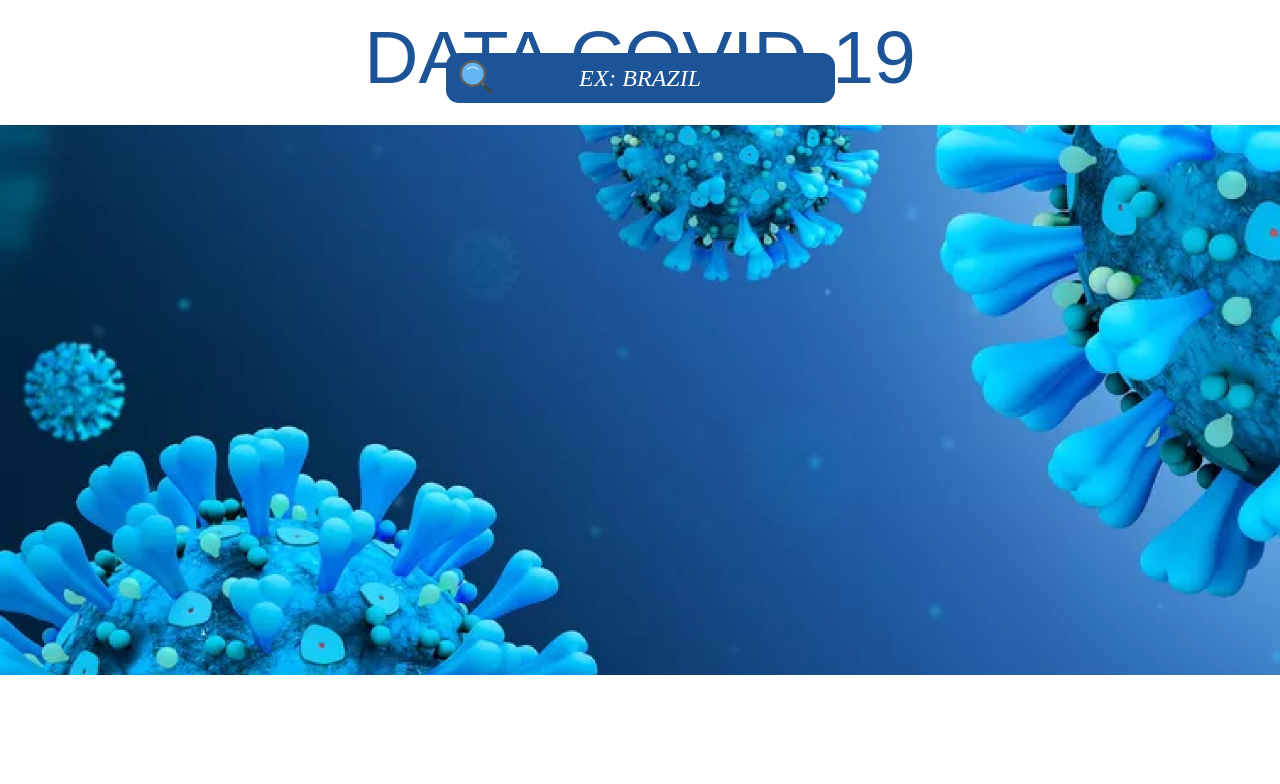
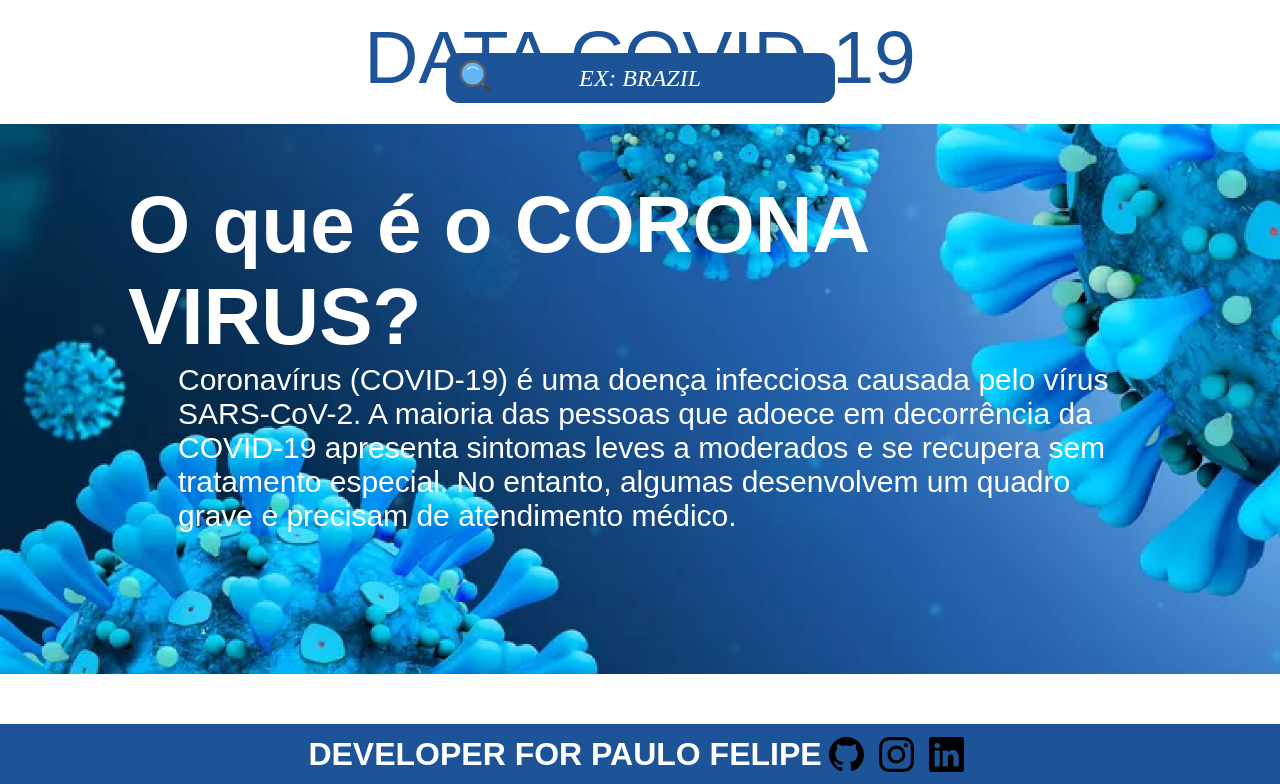
Before and after one commit to PFelipe15/coronanews, a React (Create React App) app: page / in a window 1280 px wide. Shown: the part 214-998 px from the top of the page. Before the commit the page ends 889 px from the top, so only its background shows below. Built offline with nearby package versions, Linux system fonts and the light colour scheme; a web font is replaced by a local one.

Commit message:
evoluindo home, icones de redes sociais

```diff
--- a/package.json
+++ b/package.json
@@ -7,6 +7,7 @@
     "@testing-library/react": "^13.4.0",
     "@testing-library/user-event": "^13.5.0",
     "axios": "^1.2.0",
+    "dotenv": "^16.0.3",
     "react": "^18.2.0",
     "react-dom": "^18.2.0",
     "react-icons": "^4.7.1",
--- a/src/pages/home/home.css
+++ b/src/pages/home/home.css
@@ -126,11 +126,9 @@ header {
 }
 
 main {
-  position: absolute;
+  position: relative;
   width: 100%;
   height: 550px;
-  left: 0px;
-  top: 339px;
   background: url("../../assets/main.png");
   -webkit-background-size: cover;
   -o-background-size: cover;
@@ -139,6 +137,33 @@ main {
   background-repeat: no-repeat;
 }
 
+.home-infos {
+  display: flex;
+  width: 100%;
+  height: 100%;
+  flex-direction: column;
+  align-items: center;
+  justify-content: center;
+}
+.infos {
+  width: 80%;
+  height: 80%;
+  transition: transform 1.3s;
+}
+
+.infos:hover{
+transform: scale(1.2);
+
+}
+.title {
+  color: #fff;
+  font-size: 80px;
+}
+.par-infos {
+  color: #fff;
+  font-size: 30px;
+  margin-left: 50px;
+}
 .hidden-information {
   display: none;
   width: 100%;
@@ -192,3 +217,49 @@ main {
 .green {
   color: rgb(0, 255, 0);
 }
+
+.btn-container {
+  position: absolute;
+  width: 180px;
+  height: 60px;
+  bottom: 15px;
+  left: 40px;
+}
+
+.btn-style {
+  width: 100%;
+  height: 100%;
+  color: #f4f4f4;
+  font-weight: bold;
+  border-radius: 10px;
+  background-color: transparent;
+  outline: none;
+  border: none;
+  transition: transform 1.3s;
+  font-size: 20px;
+}
+
+.btn-style:hover {
+  transform: scale(1.3);
+}
+
+footer {
+  display: flex;
+  margin-top: 50px;
+  width: 100%;
+  height: 60px;
+  background-color: #1d5498;
+  align-items: center;
+  justify-content: center;
+}
+
+footer h1 {
+  color: #fff;
+}
+
+footer .social-icons {
+  display: flex;
+  width: 150px;
+
+  justify-content: space-around;
+}
--- a/src/pages/home/index.jsx
+++ b/src/pages/home/index.jsx
@@ -1,7 +1,9 @@
-import React, { useEffect, useState } from "react";
-import { FcSearch } from "react-icons/fc";
+import React, { useState } from "react";
+import { FcSearch, FcViewDetails } from "react-icons/fc";
+import { BsGithub, BsInstagram, BsLinkedin } from "react-icons/bs";
 import "./home.css";
 import axios from "axios";
+
 function Home() {
   const [country, setCountry] = useState("");
   const [dataCountry, setDataCountry] = useState([""]);
@@ -11,11 +13,11 @@ function Home() {
   const api = axios.create({
     params: { country: country },
     headers: {
-      "X-RapidAPI-Key": "e5aa03d61fmsh38cb01b57e398c7p1b3d18jsn5e8e160f4d18",
-      "X-RapidAPI-Host": "covid-193.p.rapidapi.com",
+      "X-RapidAPI-Key": process.env.REACT_APP_KEYAPI,
+      "X-RapidAPI-Host": process.env.REACT_APP_HOSTAPI,
     },
 
-    baseURL: " https://covid-193.p.rapidapi.com/statistics",
+    baseURL: process.env.REACT_APP_BASEURL,
   }); // api criação //
 
   async function hiddenData() {
@@ -26,11 +28,13 @@ function Home() {
     setDeaths(data.response[0].deaths);
 
     var divHidden = document.querySelector(".div-hidden");
+    var divinfosMenu = document.querySelector(".home-infos");
     var countryInformation = document.querySelector(".hidden-information");
     var searchmenu = document.querySelector(".search-menu");
     divHidden.style.display = "flex";
     countryInformation.style.display = "flex";
     searchmenu.style.display = "none";
+    divinfosMenu.style.display = "none";
   }
 
   return (
@@ -90,11 +94,27 @@ function Home() {
       </div>
 
       <main>
+        <div className="home-infos">
+          <div className="infos">
+            <h1 className="title">
+              O que é o CORONA
+              <br /> VIRUS?
+            </h1>
+            <p className="par-infos">
+              Coronavírus (COVID-19) é uma doença infecciosa causada pelo vírus<br/>
+              SARS-CoV-2.
+              A maioria das pessoas que adoece em decorrência da<br/>
+              COVID-19 apresenta sintomas leves a moderados e se recupera sem<br/>
+              tratamento especial. No entanto, algumas desenvolvem um quadro
+              grave e precisam de atendimento médico.<br/>
+            </p>
+          </div>
+        </div>
         <div className="div-hidden">
           <div className="container-data">
             <ul>
               <li>
-                NEW CASES: <span className="red">{cases.new}</span>
+                NEW CASES: <span className="red">{cases.new || " Not found "}</span>
               </li>
               <li>
                 CASES ACTIVES:: <span className="red">{cases.active}</span>
@@ -121,8 +141,22 @@ function Home() {
               </li>
             </ul>
           </div>
+          <div className="btn-container">
+            <button className="btn-style">
+              {" "}
+              ABOUT COUNTRY... <FcViewDetails size={28} />{" "}
+            </button>
+          </div>
         </div>
       </main>
+      <footer>
+        <h1>DEVELOPER FOR PAULO FELIPE</h1>
+        <div className="social-icons">
+          <BsGithub size={35} />
+          <BsInstagram size={35} />
+          <BsLinkedin size={35} />
+        </div>
+      </footer>
     </div>
   );
 }
```
Also changed, not shown: 2 other files (tests, documents, lock files or other folders).
